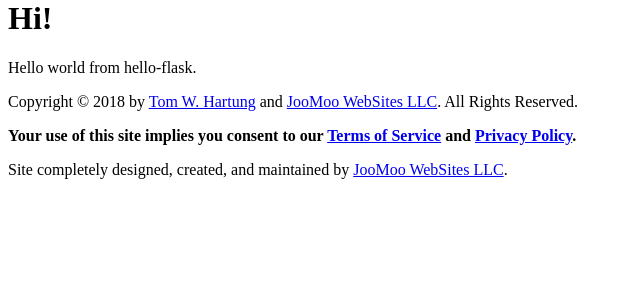
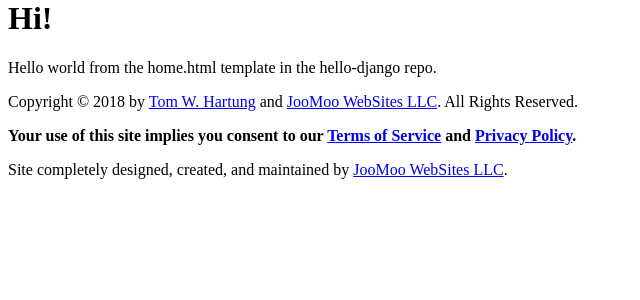
Before and after one commit to tomwhartung/hello-django, a Django app: template Site/content/templates/content/home.html in a window 1280 px wide. Shown: the part 21-321 px from the top of the page, without its empty margins (0-640 px from the left). Run offline with Django 3.2, Linux system fonts and the light colour scheme; the template is opened without the code that fills it, so the values that code supplies are empty; some libraries are stand-ins or nearby versions.

Commit message:
Updated home.html for better accuracy and fewer holy heart attacks.

```diff
--- a/Site/content/templates/content/home.html
+++ b/Site/content/templates/content/home.html
@@ -3,6 +3,6 @@
 {% block content %}
  <h1><b>Hi!</b></h1>
  <p>
-	 Hello world from hello-flask.
+	 Hello world from the home.html template in the hello-django repo.
  </p>
 {% endblock %}
```
